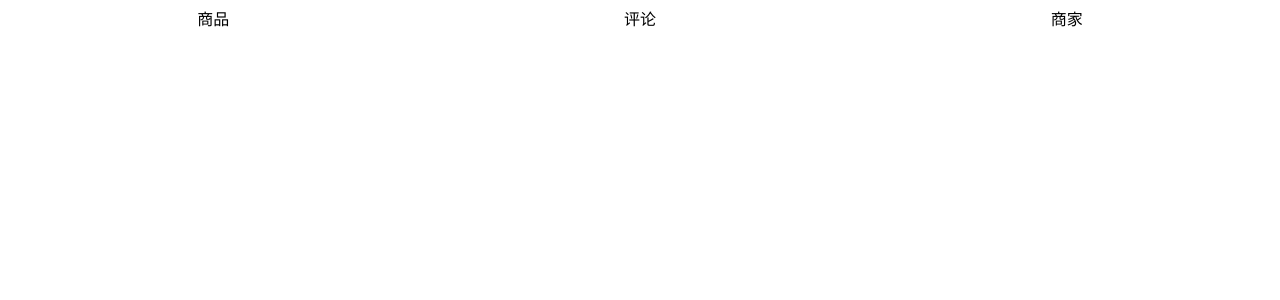
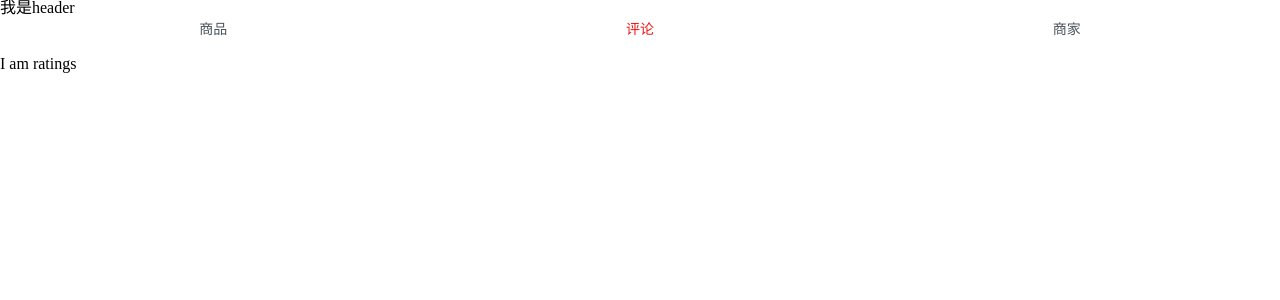
Before and after one commit to tanliang007/vue2myele, a Vue app: page /seller#/ratings in a window 1280 px wide. Shown: the top 300 px of the page. Built offline with nearby package versions, Linux system fonts and the light colour scheme.

Commit message:
tab初始

```diff
--- a/config/index.js
+++ b/config/index.js
@@ -13,7 +13,7 @@ module.exports = {
     proxyTable: {},
 
     // Various Dev Server settings
-    host: '172.31.0.192', // can be overwritten by process.env.HOST
+    host: 'localhost', // can be overwritten by process.env.HOST
     port: 8080, // can be overwritten by process.env.PORT, if port is in use, a free one will be determined
     autoOpenBrowser: true,
     errorOverlay: true,
--- a/src/App.vue
+++ b/src/App.vue
@@ -1,26 +1,104 @@
 <template>
   <div id="app">
-    <router-view/>
-    <div class="tab">
-			<div class="tab-item">商品</div>
-			<div class="tab-item">评论</div>
-			<div class="tab-item">商家</div>
+    <v-header></v-header>
+    <div class="tab" id="myDiv">
+      <div class="tab-item" >
+        <router-link  :to="{path:'/goods'}"  class="tab-item">商品</router-link>
+      </div>
+			<div class="tab-item">
+        <router-link  :to="{path:'/ratings'}"  class="tab-item">评论</router-link>
+        </div>
+			<div class="tab-item">
+        <router-link  :to="{path:'/seller'}"  class="tab-item">商家</router-link>
+      </div>
 		</div>
+     <router-view/>
   </div>
 </template>
 <script>
+import header from "components/header/header";
 export default {
-  name: 'App'
+  name: "App",
+  components: {
+    "v-header": header
+  },
+  created() {
+  // 深拷贝
+  // 1，对于字符串类型，浅复制是对值的复制，对于对象来说，浅复制是对对象地址的复制，并没有开辟新的栈，也就是复制的结果是两个对象指向同一个地址，修改其中一个对象的属性，则另一个对象的属性也会改变，而深复制则是开辟新的栈，
+  // 两个对象对应两个不同的地址，修改一个对象的属性，不会改变另一个对象的属性。深复制实现代码如下：
+  var china = {
+    nation: '中国',
+    birthplaces: ['北京', '上海', '广州'],
+    skincolr: 'yellow',
+    friends: ['sk', 'ls']
+    };
+    //  深复制要想达到深复制就需要用递归
+    function deepCopy(o, c) {
+      c = c || {};
+	    for (var i in o) {
+      // console.log(typeof o[i]);
+	    if (typeof o[i] === 'object') {
+        // 要考虑深复制问题了
+        if (o[i].constructor === Array) {
+          // 这是数组
+          c[i] = [];
+        } else {
+        // 这是对象
+          c[i] = {};
+        }
+          deepCopy(o[i], c[i]);
+      } else {
+        c[i] = o[i];
+      }
+      // console.log(c);
+	  	};
+      return c;
+	  }
+	  var result = {name: 'result'};
+    result = deepCopy(china, result);
+    console.log(china);
+    result.skincolr = 'blue';
+    console.log(result);
+    console.log(china);
+    // 浅拷贝
+    var json1 = {"a": "李鹏", "arr1": [1, 2, 3]};
+    function copy (obj1) {
+        var obj2 = {nation: '中国'};
+        for (var i in obj1) {
+        obj2[i] = obj1[i];
+        }
+        return obj2;
+  };
+    var json2 = copy(json1);
+    json1.arr1.push(4);
+    console.log(json1);// 1234
+    console.log(json2);// 1234
+  }
 };
 </script>
 <style lang='stylus'>
-#app
-  .tab
-    display: flex
-    width: 100%
-    line-height: 40px
-    height: 40px
-    .tab-item
-      flex:1
-      text-align:center
+#app {
+  .tab {
+    display: flex;
+    width: 100%;
+    line-height: 40px;
+    height: 40px;
+
+    .tab-item {
+      flex: 1;
+      text-align: center;
+
+      & > a {
+        display: block;
+        font-size: 14px;
+        color: rgb(75, 85, 93);
+        line-height: 28px;
+
+        &.router-link-active {
+          color: rgb(240, 20, 20);
+        }
+      }
+    }
+  }
+}
 </style>
--- a/src/components/goods/goods.vue
+++ b/src/components/goods/goods.vue
@@ -1,14 +1,10 @@
 <template>
   <div>
-		<v-header></v-header>
+		goods路由的出口
 	</div>
 </template>
 <script>
-import header from 'components/header/header';
 export default {
-	components: {
-  'v-header': header
-	}
 };
 </script>
 <style lang="stylus" scoped>
--- a/src/components/ratings/ratings.vue
+++ b/src/components/ratings/ratings.vue
@@ -0,0 +1,11 @@
+<template>
+  <div>
+		I am ratings
+	</div>
+</template>
+<script>
+export default {
+};
+</script>
+<style lang="stylus" scoped>
+</style>
--- a/src/components/seller/seller.vue
+++ b/src/components/seller/seller.vue
@@ -0,0 +1,18 @@
+<template>
+  <div>
+		<div  :key='item' v-for="(item,index) in list" :class="index === list.length-1 ? '' :'a' ">
+			<div>{{item}}</div>
+		</div>
+	</div>
+</template>
+<script>
+export default {
+	data () {
+		return {
+			list: ['哈', '洗', '黑']
+		};
+	}
+};
+</script>
+<style lang="stylus" scoped>
+</style>
--- a/src/router/index.js
+++ b/src/router/index.js
@@ -1,14 +1,27 @@
 import Vue from 'vue';
 import Router from 'vue-router';
 import goods from '@/components/goods/goods';
-
+import ratings from '@/components/ratings/ratings';
+import seller from '@/components/seller/seller';
 Vue.use(Router);
 
 export default new Router({
   routes: [
     {
       path: '/',
+      redirect: '/ratings'
+    },
+    {
+      path: '/goods',
       component: goods
+    },
+    {
+      path: '/ratings',
+      component: ratings
+    },
+    {
+      path: '/seller',
+      component: seller
     }
   ]
 });
```
Also changed, not shown: .eslintrc.js.
